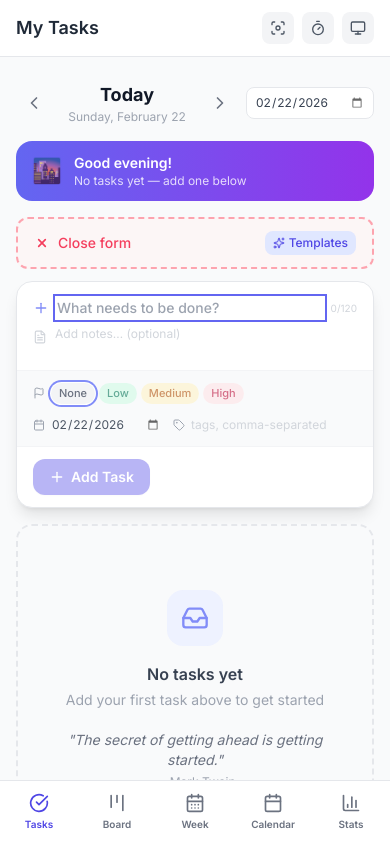
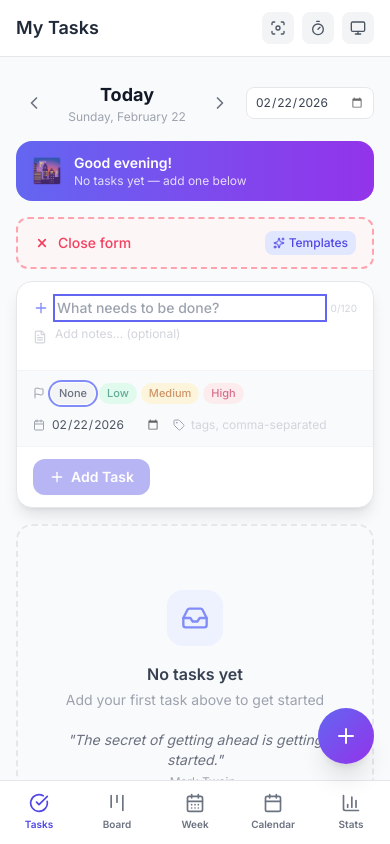
Before and after one commit to Saqibnawazkhan/DailyTasks, a React (Vite) app: page / in a window 390 px wide. Built offline with nearby package versions, Linux system fonts and the light colour scheme.

Commit message:
Change 34/50: Add mobile FAB (floating action button) for quick task add
- Gradient indigo/purple FAB fixed above bottom nav on mobile
- Only shown on Tasks view
- Tapping scrolls to and focuses the task title input

Co-Authored-By: Claude Sonnet 4.6 <noreply@anthropic.com>

```diff
--- a/src/App.tsx
+++ b/src/App.tsx
@@ -7,7 +7,7 @@ import { MonthlyReport } from './pages/MonthlyReport';
 import { KanbanView } from './pages/KanbanView';
 import { WeeklyView } from './pages/WeeklyView';
 import { getToday } from './utils/date';
-import { CheckCircle, Calendar, BarChart3, Zap, ChevronUp, AlertTriangle, X, Sun, Moon, Monitor, Kanban, Timer, Download, Upload, Focus, CalendarDays } from 'lucide-react';
+import { CheckCircle, Calendar, BarChart3, Zap, ChevronUp, AlertTriangle, X, Sun, Moon, Monitor, Kanban, Timer, Download, Upload, Focus, CalendarDays, Plus } from 'lucide-react';
 import { useThemeStore } from './store/themeStore';
 import { CommandPalette } from './components/CommandPalette';
 import { PomodoroTimer } from './components/PomodoroTimer';
@@ -338,6 +338,22 @@ function App() {
           </div>
         </main>
 
+        {/* Mobile FAB — quick add */}
+        {currentView === 'today' && (
+          <button
+            onClick={() => {
+              setTimeout(() => {
+                const input = document.querySelector('input[placeholder*="What needs to be done"]') as HTMLInputElement;
+                if (input) { input.focus(); input.scrollIntoView({ behavior: 'smooth', block: 'center' }); }
+              }, 100);
+            }}
+            className="md:hidden fixed bottom-20 right-4 z-40 w-14 h-14 bg-gradient-to-br from-indigo-500 to-purple-600 text-white rounded-full shadow-xl hover:scale-110 active:scale-95 transition-all flex items-center justify-center"
+            aria-label="Add task"
+          >
+            <Plus className="w-6 h-6" />
+          </button>
+        )}
+
         {/* Scroll to top */}
         {showScrollTop && (
           <button
```
